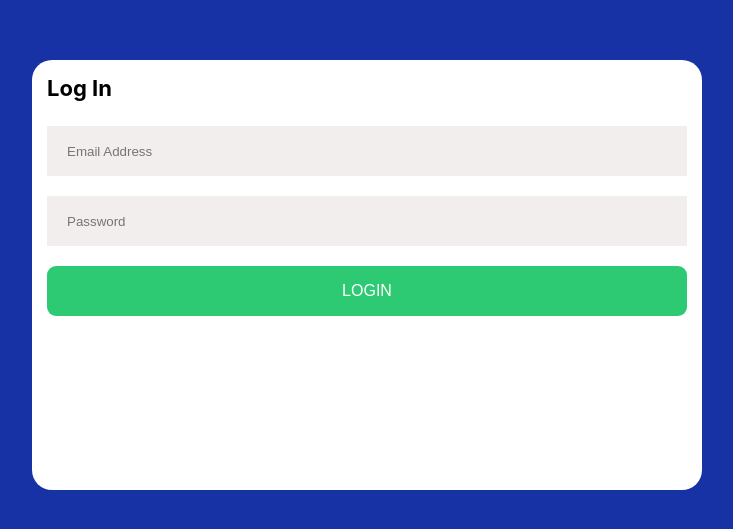
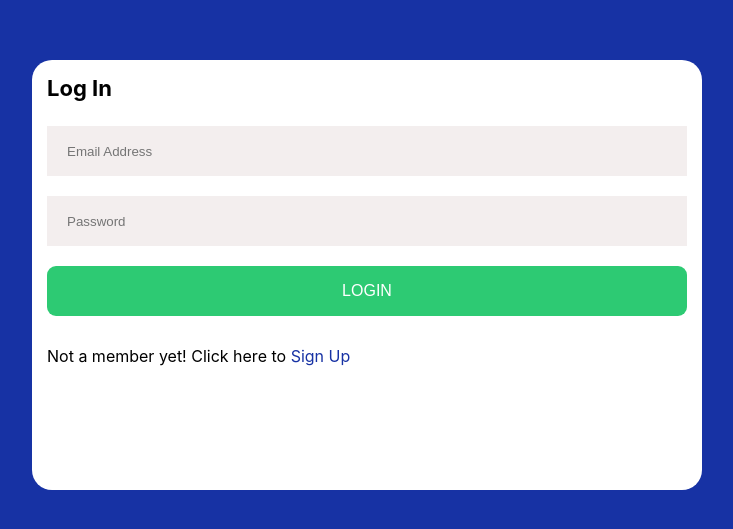
Before and after one commit to kanna-selvaramu/ecomm, a React (Create React App) app: page / in a window 1280 px wide. Shown: the part 125-654 px from the top of the page, without its empty margins (273-1006 px from the left). Built offline with nearby package versions, Linux system fonts and the light colour scheme.

Commit message:
Sign Up functionality added

```diff
--- a/src/App.css
+++ b/src/App.css
@@ -10,6 +10,17 @@
 	height: 100%;
 	background-color: #1732a4;
 	position: relative;
+}
+
+.cls_SignUpTextCont,
+.cls_SignInTextCont {
+	margin-top: 30px;
+	cursor: pointer;
+}
+
+.cls_SignUpTextCont span,
+.cls_SignInTextCont span {
+	color: #1732a4;
 }
 
 .cls_SignInBox,
--- a/src/pages/ProductList.js
+++ b/src/pages/ProductList.js
@@ -23,7 +23,6 @@ function ProductList() {
         console.log("photos", data);
         let arr = [];
         data.map( item => {
-            console.log("test", arr.indexOf(item.category) )
             if(arr.indexOf(item.category) == -1)
                 arr.push(item.category)
         })
--- a/src/pages/SignIn.js
+++ b/src/pages/SignIn.js
@@ -4,10 +4,12 @@ import InputBox from "../components/Input";
 import firebase from "firebase/app";
 import { UserContext } from "../context/UserContext";
 import { Redirect } from "react-router-dom";
+import SignUp from "./SignUp";
 
 function SignIn () {
     const [ email, setEmail ] = useState("");
     const [ pwd, setPassword ] = useState("");
+    const [ signUpView, setSignUpView ] = useState(false);
     const { user , setUser } = useContext(UserContext);
 
     const onLoginClick = () => {
@@ -31,6 +33,7 @@ function SignIn () {
     else
     {
         return (
+            signUpView === false ?
             <div className = "cls_SignInWrapper">
                 <div className = "cls_SignInBox">
                     <div className = "cls_PageTitle">Log In</div>
@@ -39,8 +42,14 @@ function SignIn () {
                         <InputBox type = "password" value = {pwd} placeholder = "Password" handleChange = {(value) => setPassword(value)} />
                         <Button value = "Login" onBtnClick = {() => onLoginClick()} />
                     </div>
+                    <div className = "cls_SignUpTextCont" onClick = {() => setSignUpView(true)}>
+                        Not a member yet! Click here to <span>Sign Up</span>
+                    </div>
                 </div>
             </div>
+            :
+            <SignUp onLoginViewPress = {() => setSignUpView(false)}/>
+
         )
     }
 }
--- /dev/null
+++ b/src/pages/SignUp.js
@@ -0,0 +1,45 @@
+import React , { useContext, useState } from "react";
+import Button from "../components/Button";
+import InputBox from "../components/Input";
+import firebase from "firebase/app";
+import { UserContext } from "../context/UserContext";
+import { Redirect } from "react-router-dom";
+
+function SignUp ({onLoginViewPress}) {
+    const [ email, setEmail ] = useState("");
+    const [ pwd, setPassword ] = useState("");
+    const { user , setUser } = useContext(UserContext);
+
+    const onSignUpClick = () => {
+        console.log("onSignUpClick");
+        firebase
+        .auth()
+        .createUserWithEmailAndPassword(email, pwd)
+        .then(res => {
+            console.log(res);
+            let userDetails = { email: res.user.email, uid: res.user.uid }
+            localStorage.setItem("user", JSON.stringify(userDetails))
+            setUser(true);
+        })
+        .catch(error => {
+            console.log(error);
+        });
+    }
+    return (
+        <div className = "cls_SignUpWrapper">
+            <div className = "cls_SignUpBox">
+                <div className = "cls_PageTitle">Sign Up</div>
+                <div className = "cls_SignUpFormWrapper">
+                    <InputBox type = "text" value = {email} placeholder = "Email Address" handleChange = {(value) => setEmail(value)} />
+                    <InputBox type = "password" value = {pwd} placeholder = "Password" handleChange = {(value) => setPassword(value)} />
+                    <Button value = "Submit" onBtnClick = {() => onSignUpClick()} />
+                </div>
+                <div className = "cls_SignInTextCont" onClick = {onLoginViewPress}>
+                    Already a Member? Click here to <span>Login</span>
+                </div>
+            </div>
+        </div>
+    )
+}
+
+export default SignUp;
```
